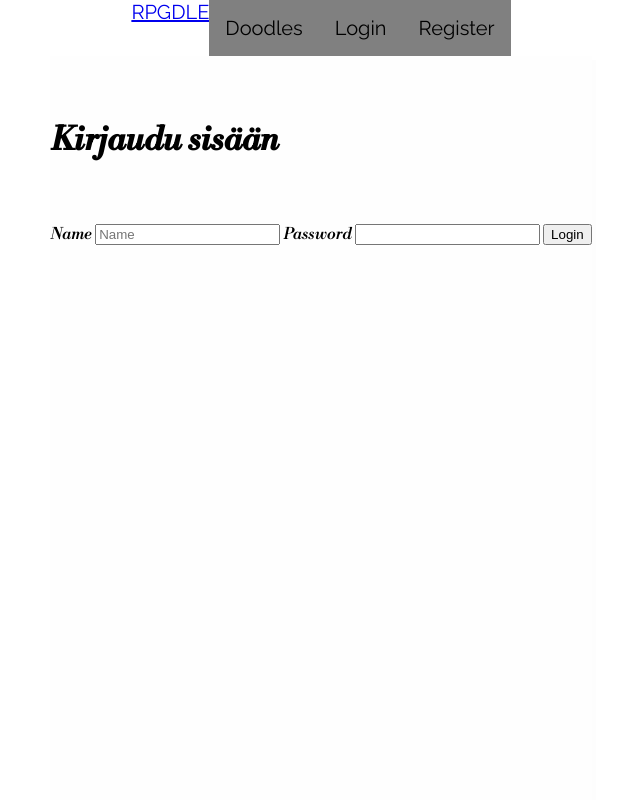
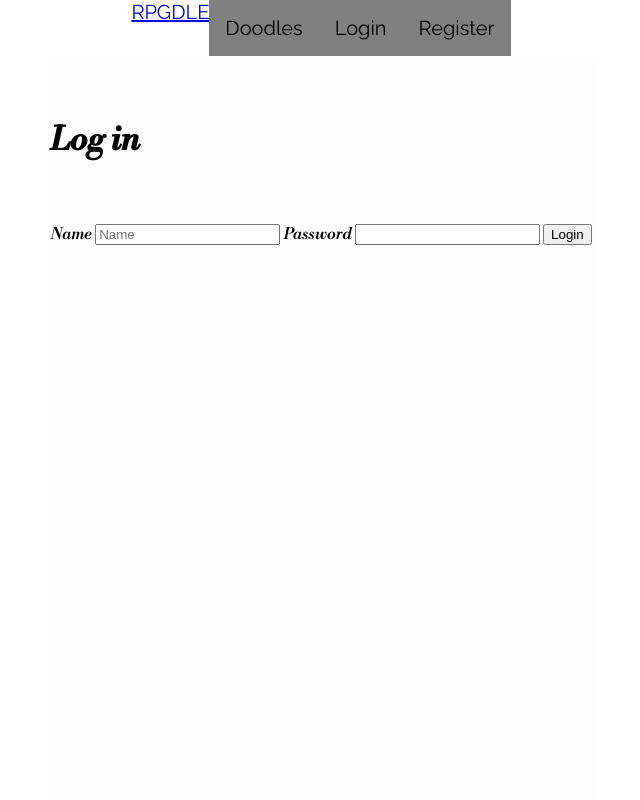
Before and after one commit to Anchovie/rpgdle, a Flask app: page /login in a window 1280 px wide. Shown: the whole page, without its empty margins (319-959 px from the left). Run offline with Flask 2, Linux system fonts and the light colour scheme; some libraries are stand-ins or nearby versions.

Commit message:
english title

```diff
--- a/rpgdle/templates/login.html
+++ b/rpgdle/templates/login.html
@@ -4,7 +4,7 @@ Kirjaudu RPGDLEen
 {% endblock %}
 
 {% block content %}
-<h1> Kirjaudu sisään </h1>
+<h1> Log in </h1>
 
 <form method="POST" action="{{ url_for('auth.login')}}">
     <label for="inputName"> Name </label>
```
